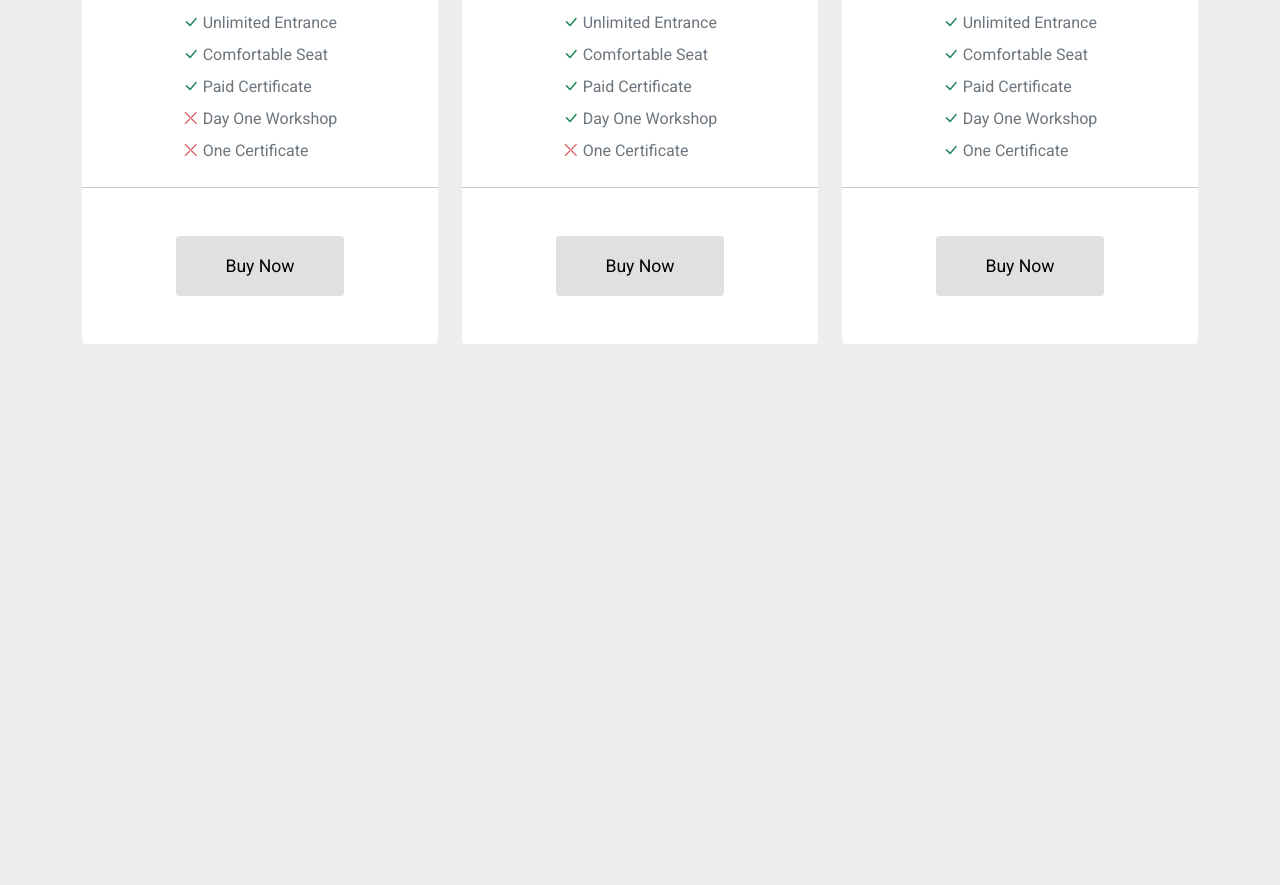
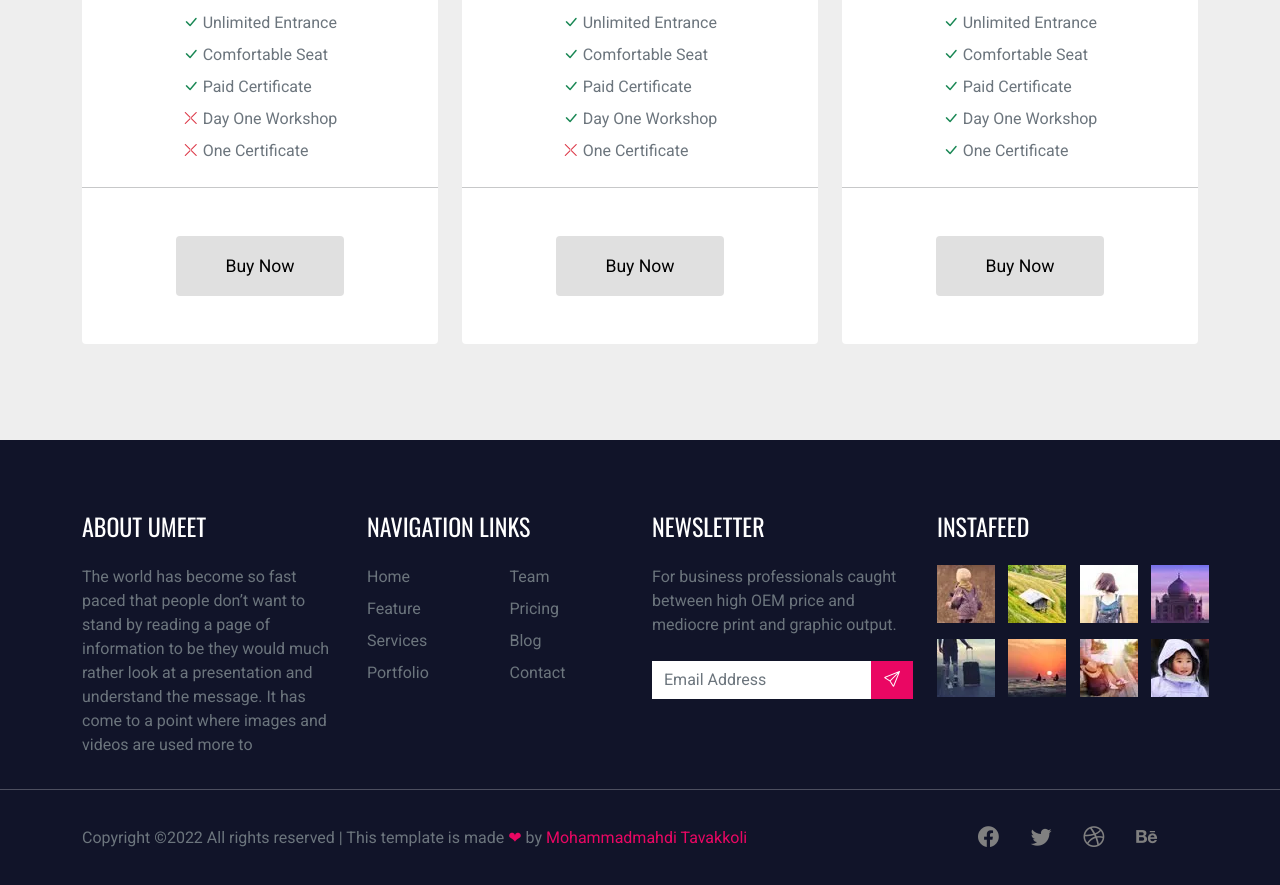
Before and after one commit to mm-tvkl/Complete-Project-7, a website: page ticket.html in a window 1280 px wide. Shown: the part 1110-1995 px from the top of the page. Before the commit the page ends 1550 px from the top, so only its background shows below. Drawn offline with nearby package versions, Linux system fonts and the light colour scheme.

Commit message:
Footer added to ticket.html

```diff
--- a/ticket.html
+++ b/ticket.html
@@ -377,6 +377,97 @@
         </div>
     </section>
 
+    <!-- Footer -->
+    <footer>
+        <div class="container-fluid px-0 pt-5 pb-3" style="background-color: #111429;">
+            <!-- Footer Section 1 - Content -->
+            <div class="container">
+                <div class="row">
+                    <!-- Item 1 - About Umeet -->
+                    <div class="col-lg-3 col-md-6">
+                        <h4 class="text-white my-4">ABOUT UMEET</h4>
+                        <p class="text-muted">
+                            The world has become so fast paced that people don’t want to stand by reading a page of
+                            information to be they would much rather look at a presentation and understand the message.
+                            It has come to a point where images and videos are used more to
+                        </p>
+                    </div>
+
+                    <!-- Item 2 - Navigation Link -->
+                    <div class="col-lg-3 col-md-6">
+                        <h4 class="text-white my-4">NAVIGATION LINKS</h4>
+                        <div class="row">
+                            <div class="col-6">
+                                <ul class="list-unstyled navigation-list">
+                                    <li class="mb-2"><a href="#" class="text-muted">Home</a></li>
+                                    <li class="my-2"><a href="#" class="text-muted">Feature</a></li>
+                                    <li class="my-2"><a href="#" class="text-muted">Services</a></li>
+                                    <li class="my-2"><a href="#" class="text-muted">Portfolio</a></li>
+                                </ul>
+                            </div>
+                            <div class="col-6">
+                                <ul class="list-unstyled navigation-list">
+                                    <li class="mb-2"><a href="#" class="text-muted">Team</a></li>
+                                    <li class="my-2"><a href="#" class="text-muted">Pricing</a></li>
+                                    <li class="my-2"><a href="#" class="text-muted">Blog</a></li>
+                                    <li class="my-2"><a href="#" class="text-muted">Contact</a></li>
+                                </ul>
+                            </div>
+                        </div>
+                    </div>
+
+                    <!-- Item 3 - NEWSLETTER -->
+                    <div class="col-lg-3 col-md-6">
+                        <h4 class="text-white my-4">NEWSLETTER</h4>
+                        <p class="text-muted">
+                            For business professionals caught between high OEM price and mediocre print and graphic
+                            output.
+                        </p>
+                        <div class="input-group mt-4 rounded-0">
+                            <input type="text" class="form-control emailSub rounded-0" placeholder="Email Address">
+                            <button class="btn btn-pink rounded-0" type="button">
+                                <i class="bi bi-send"></i>
+                            </button>
+                        </div>
+                    </div>
+
+                    <!-- Item 4 - NEWSLETTER -->
+                    <div class="col-lg-3 col-md-6">
+                        <h4 class="text-white my-4">INSTAFEED</h4>
+                        <div class="row gy-3">
+                            <div class="col-3"><img src="./Images/feed1.png"></div>
+                            <div class="col-3"><img src="./Images/feed2.png"></div>
+                            <div class="col-3"><img src="./Images/feed3.png"></div>
+                            <div class="col-3"><img src="./Images/feed4.png"></div>
+                            <div class="col-3"><img src="./Images/feed5.png"></div>
+                            <div class="col-3"><img src="./Images/feed6.png"></div>
+                            <div class="col-3"><img src="./Images/feed7.png"></div>
+                            <div class="col-3"><img src="./Images/feed8.png"></div>
+                        </div>
+                    </div>
+                </div>
+            </div>
+            <hr class="bg-white">
+
+            <!-- Footer Section 2 - Author Section -->
+            <div class="container">
+                <div class="row align-items-center justify-content-center py-3 gy-4">
+                    <div class="col-lg-9">
+                        <p class="text-muted m-0">
+                            Copyright ©2022 All rights reserved | This template is made <span class="text-pink">❤</span>
+                            by <span class="text-pink">Mohammadmahdi Tavakkoli</span>
+                        </p>
+                    </div>
+                    <div class="col-lg-3 d-flex justify-content-center p-0">
+                        <a href="#" class="footer-icon mx-3"><i class="bi bi-facebook"></i></a>
+                        <a href="#" class="footer-icon mx-3"><i class="bi bi-twitter"></i></a>
+                        <a href="#" class="footer-icon mx-3"><i class="bi bi-dribbble"></i></a>
+                        <a href="#" class="footer-icon mx-3"><i class="bi bi-behance"></i></a>
+                    </div>
+                </div>
+            </div>
+        </div>
+    </footer>
 </body>
 <!-- Bootstrap.bundle.min.js File -->
 <script src="./node_modules/bootstrap/dist/js/bootstrap.bundle.min.js"></script>
```
